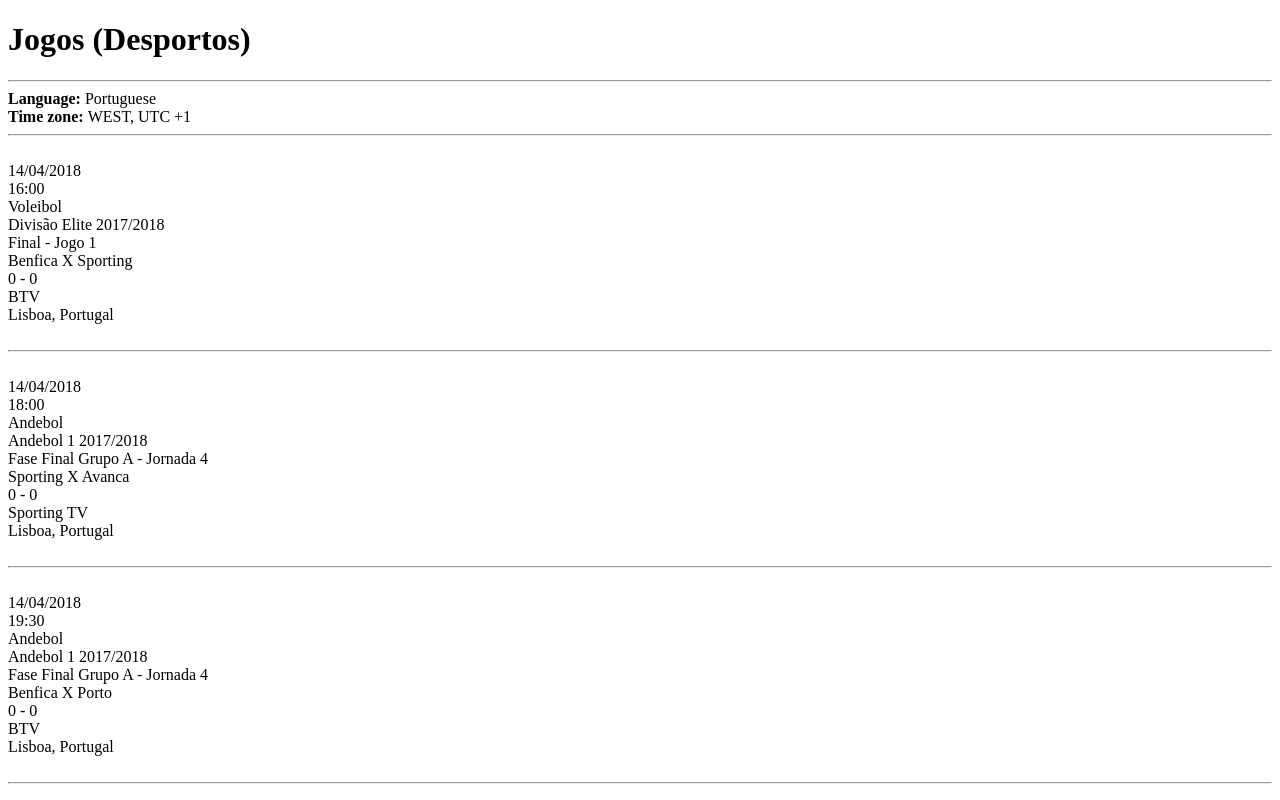
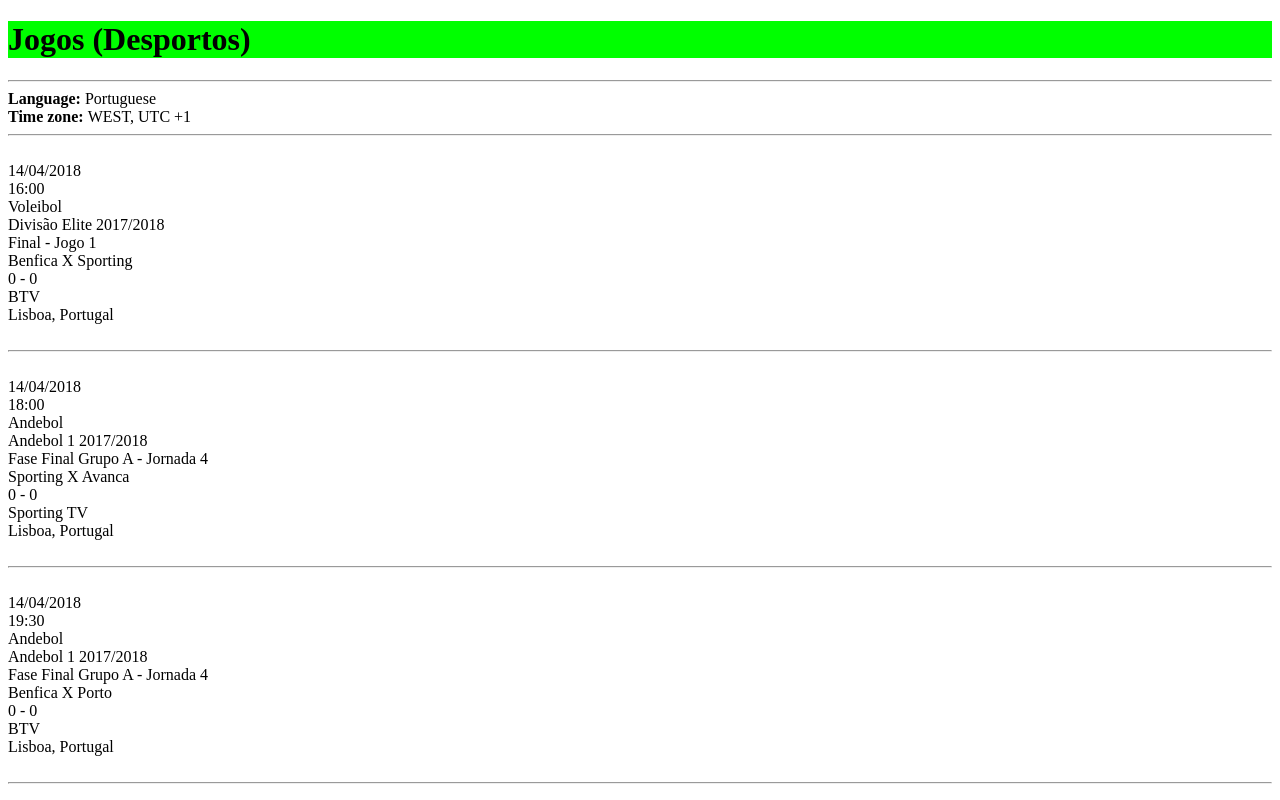
Before and after one commit to jond999/sports-games, a plain HTML site: page index.html in a window 1280 px wide. Shown: the top 800 px of the page. Drawn offline with nearby package versions, Linux system fonts and the light colour scheme.

Commit message:
jquery added

```diff
--- a/index.html
+++ b/index.html
@@ -3,6 +3,13 @@
 	<head>
 		<meta charset="utf-8">
 		<title>Jogos (Desportos)</title>
+
+		<script src="https://ajax.googleapis.com/ajax/libs/jquery/3.3.1/jquery.min.js"></script>
+		<script>
+			$(document).ready(function() {
+				$("h1").css("background-color", "#00FF00");
+			});
+		</script>
 	</head>
 
 	<body>
```
